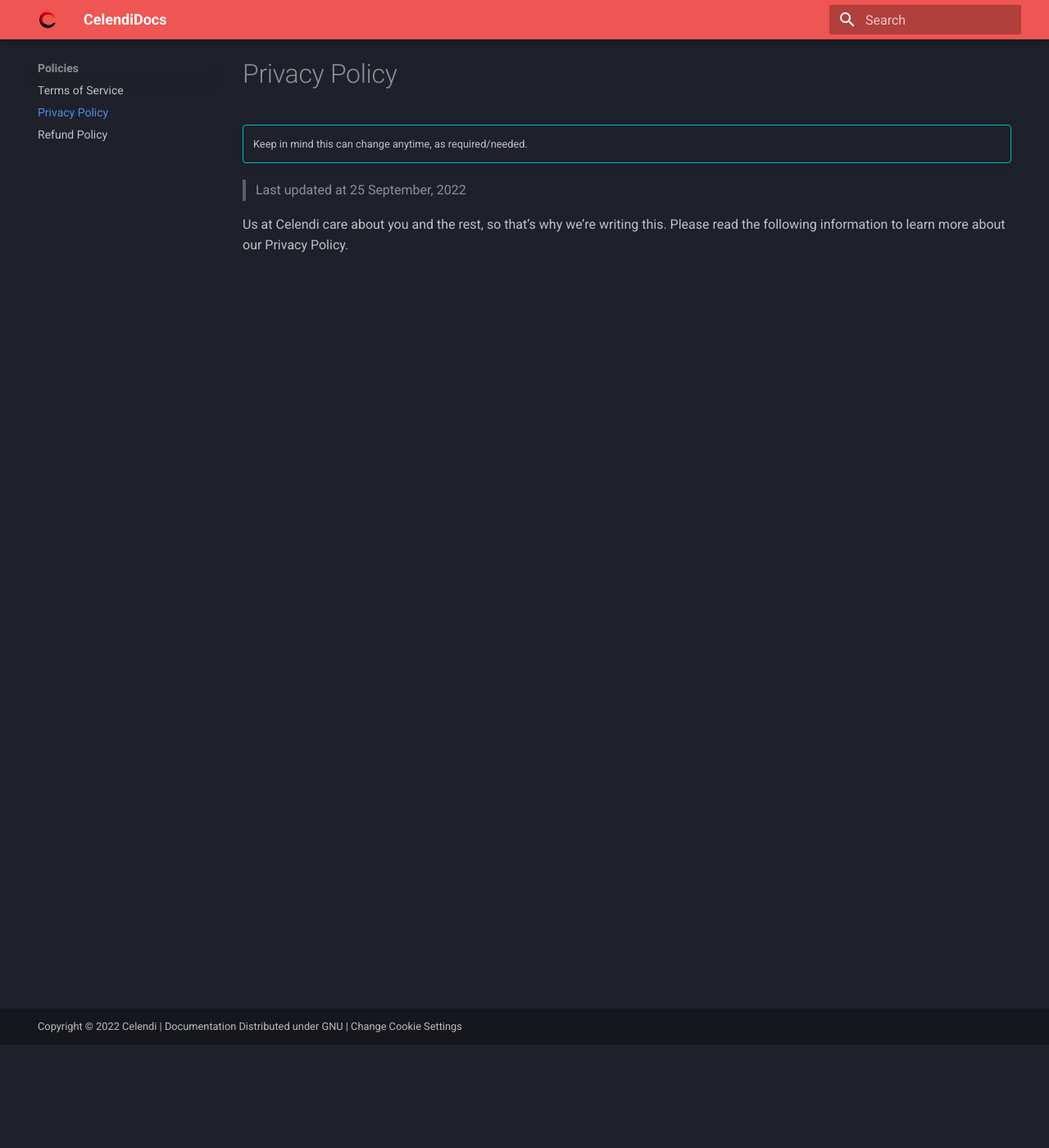
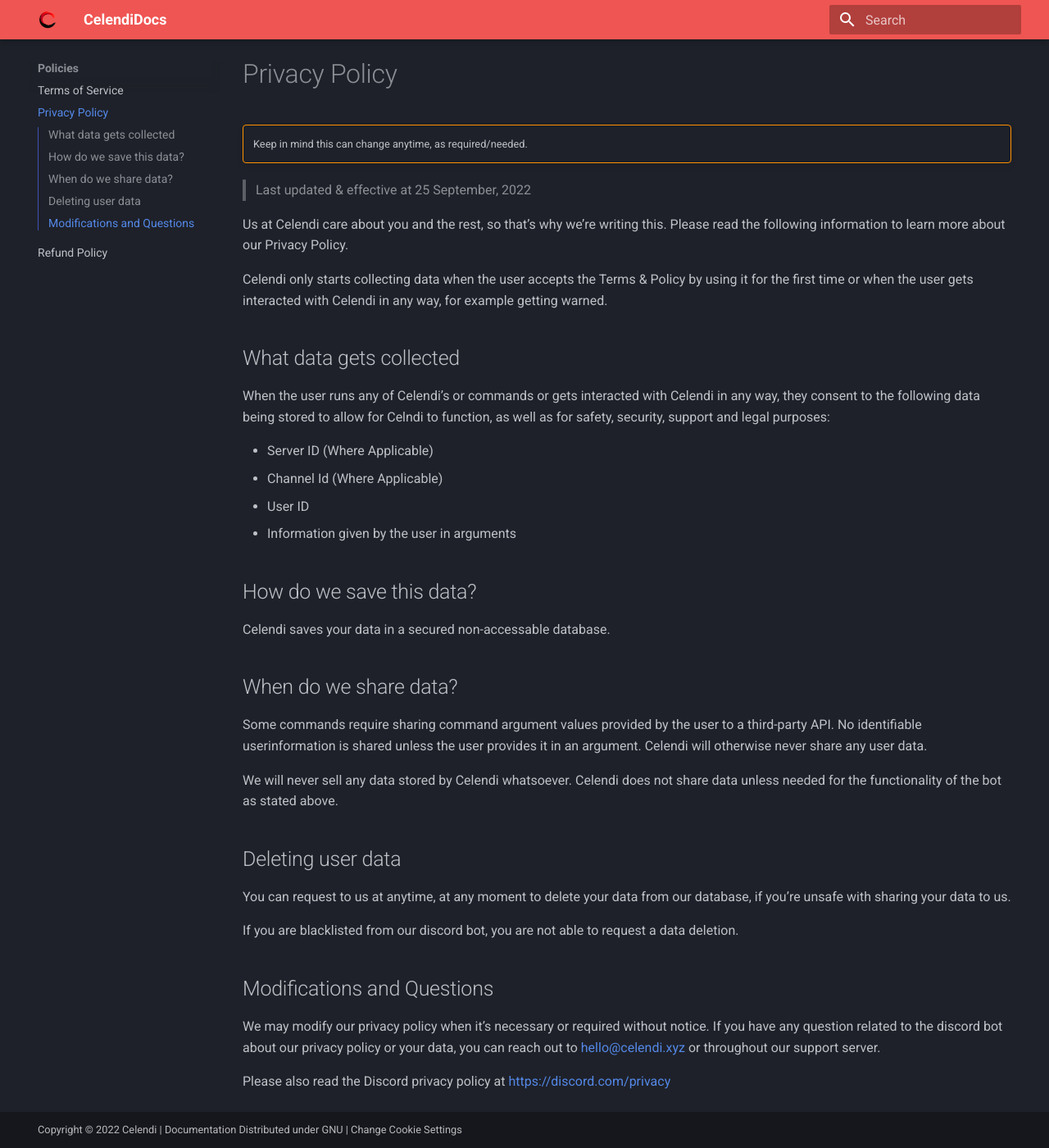
Before and after one commit to Celendi/Docs, an MkDocs documentation site: the page built from docs/policies/privacy.md, in a window 1280 px wide and 1400 px high, scrolled down 126 px. Shown: the whole window at 82% size. Built offline with MkDocs 1.6.1 and Material for MkDocs 9.7.7, drawn with Linux system fonts in a browser that asks for light colours.

Commit message:
Privacy policy done!
Co-authored-by: Justinnn <Jqstln@users.noreply.github.com>

```diff
--- a/docs/policies/privacy.md
+++ b/docs/policies/privacy.md
@@ -2,10 +2,44 @@
 description: Celendi's Privacy Policy
 ---
 # Privacy Policy
-!!! info ""
+
+!!! warning ""
     Keep in mind this can change anytime, as required/needed.
-
-> Last updated at 25 September, 2022
+> Last updated & effective at 25 September, 2022
 
 Us at Celendi care about you and the rest, so that's why we're writing this. Please
 read the following information to learn more about our Privacy Policy.
+
+Celendi only starts collecting data when the user accepts the Terms & Policy by using it for the first time or when the user gets interacted with Celendi in any way, for example getting warned.
+
+## What data gets collected
+
+When the user runs any of Celendi's or commands or gets interacted with Celendi in any way, they consent to the following data being stored to allow for Celndi to function, as well as for safety, security, support and legal purposes:
+
+* Server ID (Where Applicable)
+* Channel Id (Where Applicable)
+* User ID
+* Information given by the user in arguments
+
+## How do we save this data?
+
+Celendi saves your data in a secured non-accessable database.
+
+## When do we share data?
+
+Some commands require sharing command argument values provided by the user to a third-party API. No identifiable userinformation is shared unless the user provides it in an argument. Celendi will otherwise never share any user data.
+
+We will never sell any data stored by Celendi whatsoever. Celendi does not share data unless needed for the functionality of the bot as stated above.
+
+## Deleting user data
+
+You can request to us at anytime, at any moment to delete your data from our database, if you're unsafe with sharing your data to us.
+
+If you are blacklisted from our discord bot, you are not able to request a data deletion.
+
+## Modifications and Questions
+
+We may modify our privacy policy when it's necessary or required without notice.
+If you have any question related to the discord bot about our privacy policy or your data, you can reach out to hello@celendi.xyz or throughout our support server.
+
+Please also read the Discord privacy policy at <https://discord.com/privacy>
--- a/mkdocs.yml
+++ b/mkdocs.yml
@@ -82,7 +82,6 @@
     - policies/privacy.md
     - policies/refund.md
 
-
 markdown_extensions:
 - markdown.extensions.admonition # Highlighted warning/info blocks
 - markdown.extensions.attr_list # Set custom HTML attributes {: }
```
